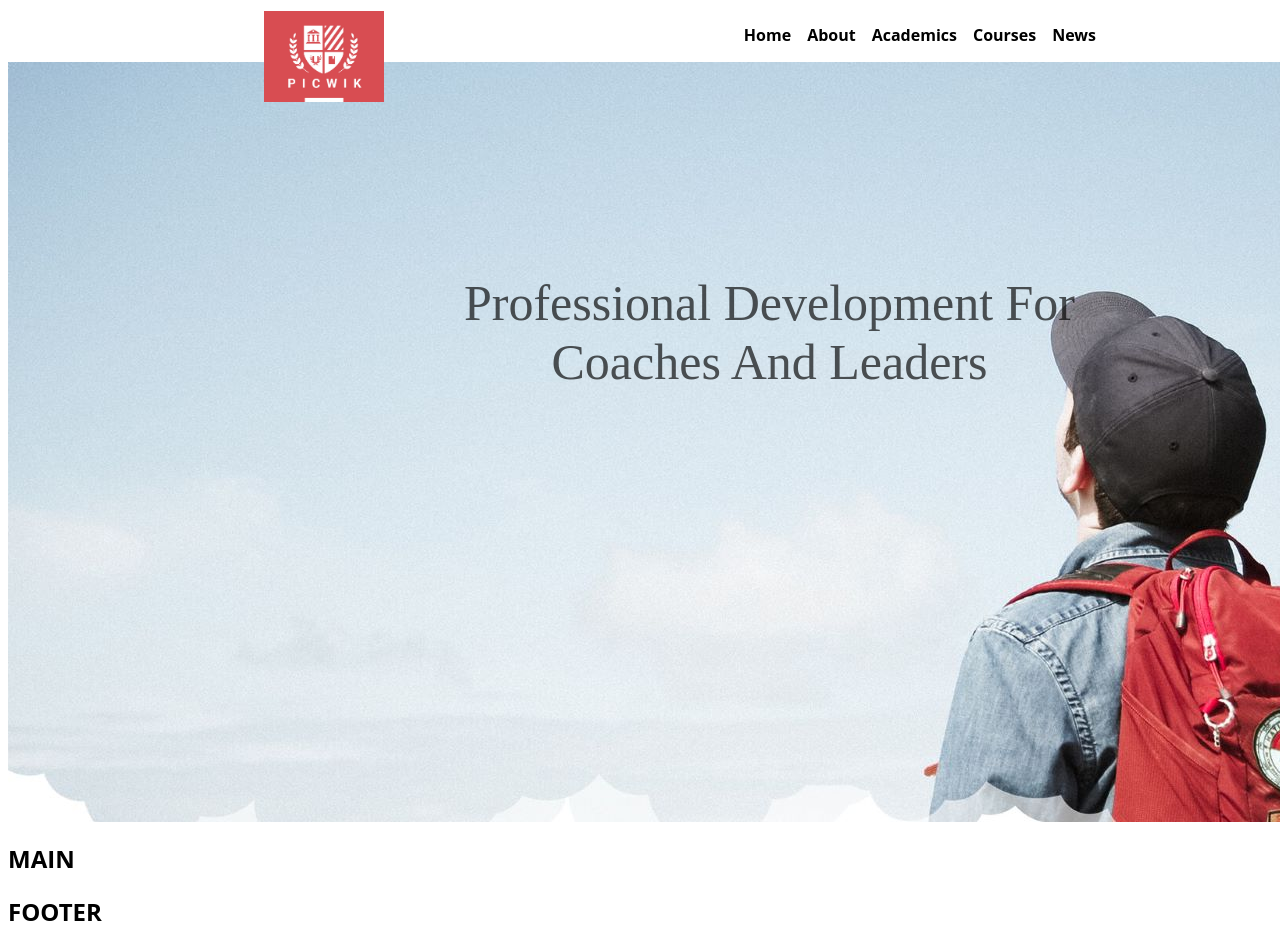
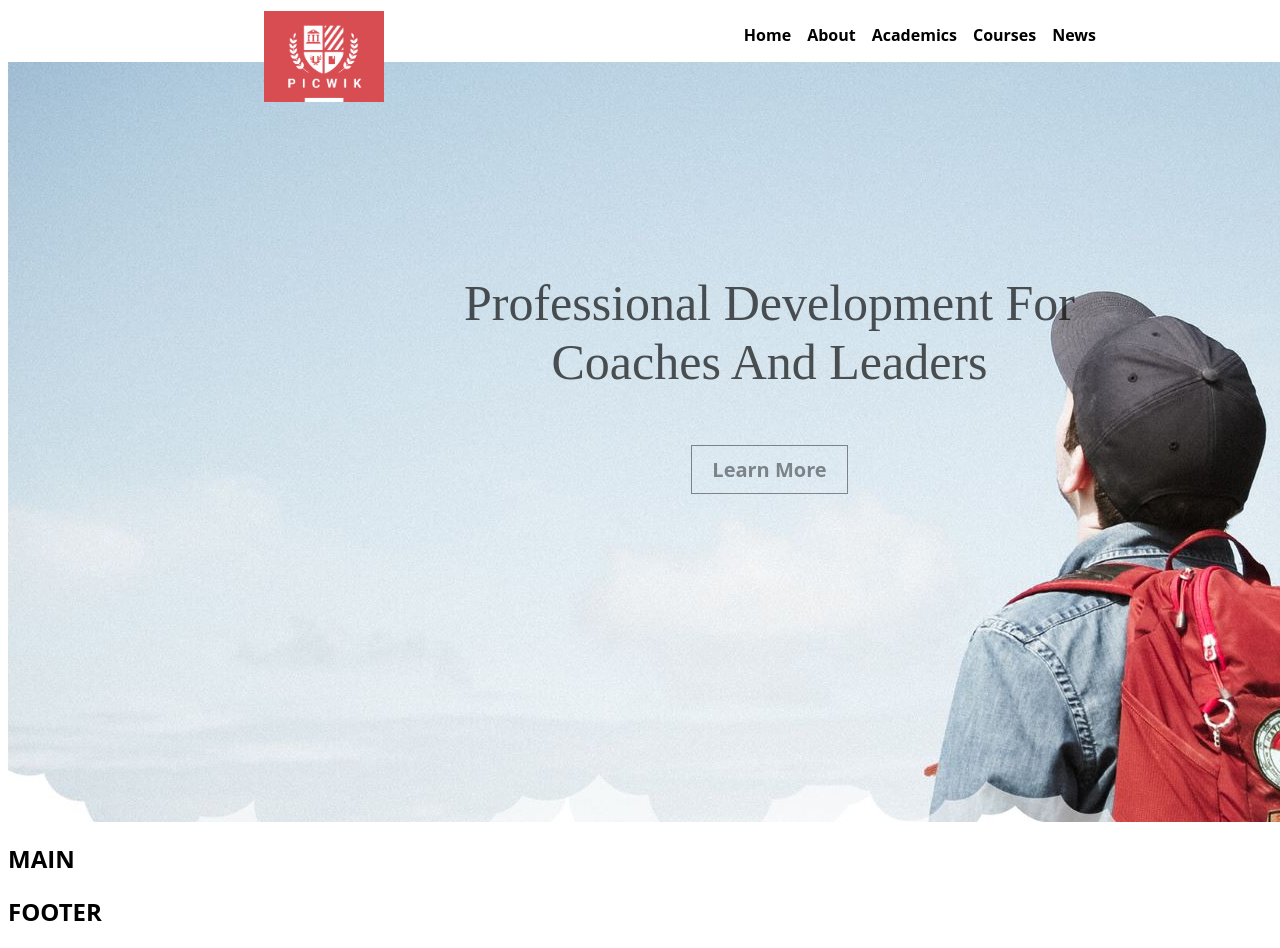
Before and after one commit to Rentacc/academy, a Vue app in the folder academy/: page / in a window 1280 px wide. Shown: the top 948 px of the page. Built offline with nearby package versions, Linux system fonts and the light colour scheme.

Commit message:
add jumbo, add hover to button

```diff
--- a/academy/src/components/AppJumbo.vue
+++ b/academy/src/components/AppJumbo.vue
@@ -4,7 +4,7 @@
 
 <template>
     <div class="container">
-  <h1>Professional Development For <hr> Coaches And Leaders</h1>
+  <h1>Professional Development For <hr> Coaches And Leaders <hr class="btnpad"> <a href="#" class="button">Learn More</a> </h1>
 </div>
 </template>
 
@@ -36,4 +36,26 @@ hr {
   background-color: transparent;
 }
 
+.btnpad{
+    height: 40px;
+}
+
+.button {
+  padding: 3rem;
+  border: 1px solid black;
+  color: black;
+  background-color: transparent;
+  padding: 10px 20px;
+  text-decoration: none;
+  font-weight: bold;
+  transition: background-color 0.3s ease;
+  opacity: .66;
+  font-size: 20px;
+}
+
+.button:hover {
+  background-color: red;
+  color: white;
+}
+
 </style>
```
